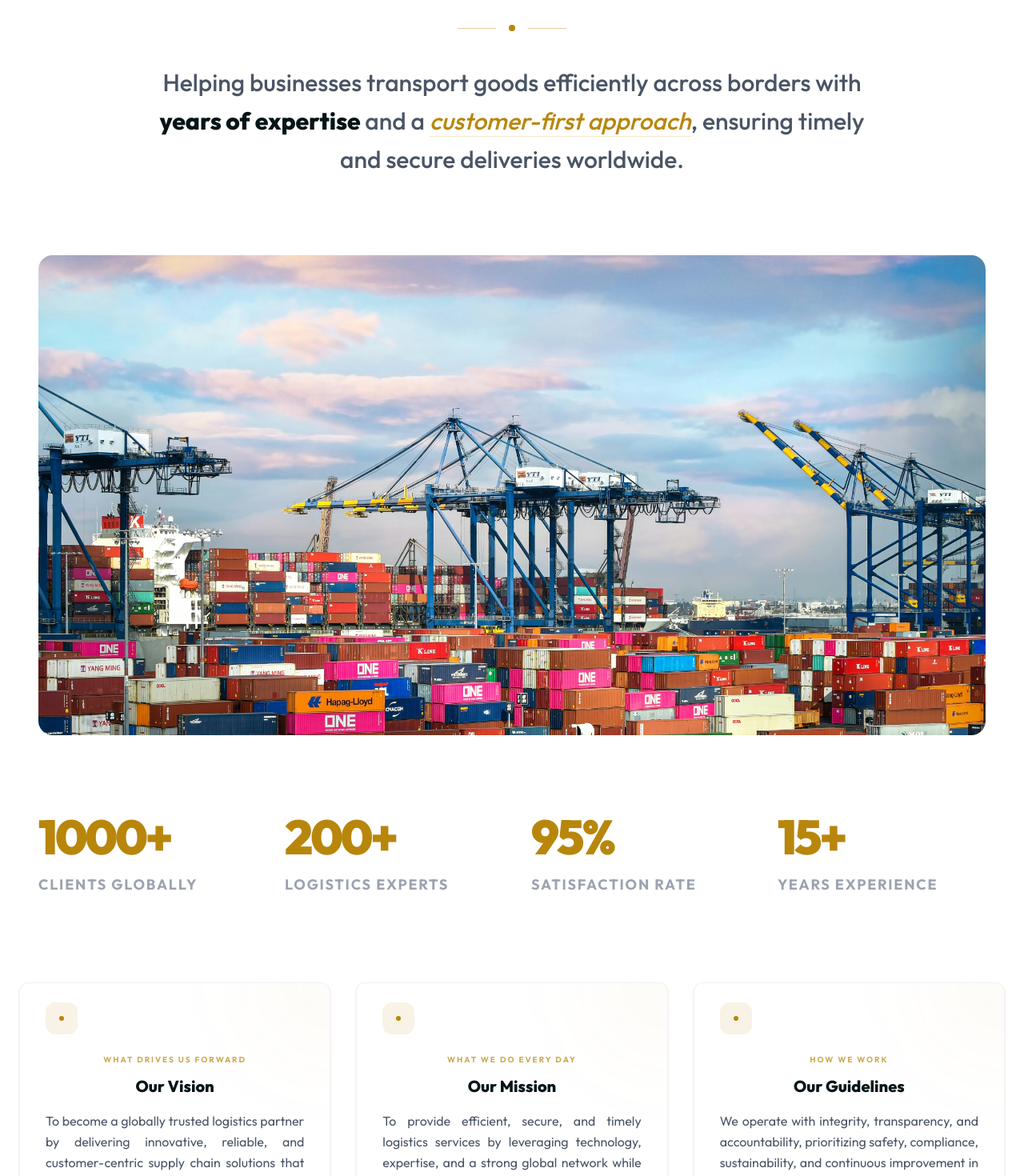
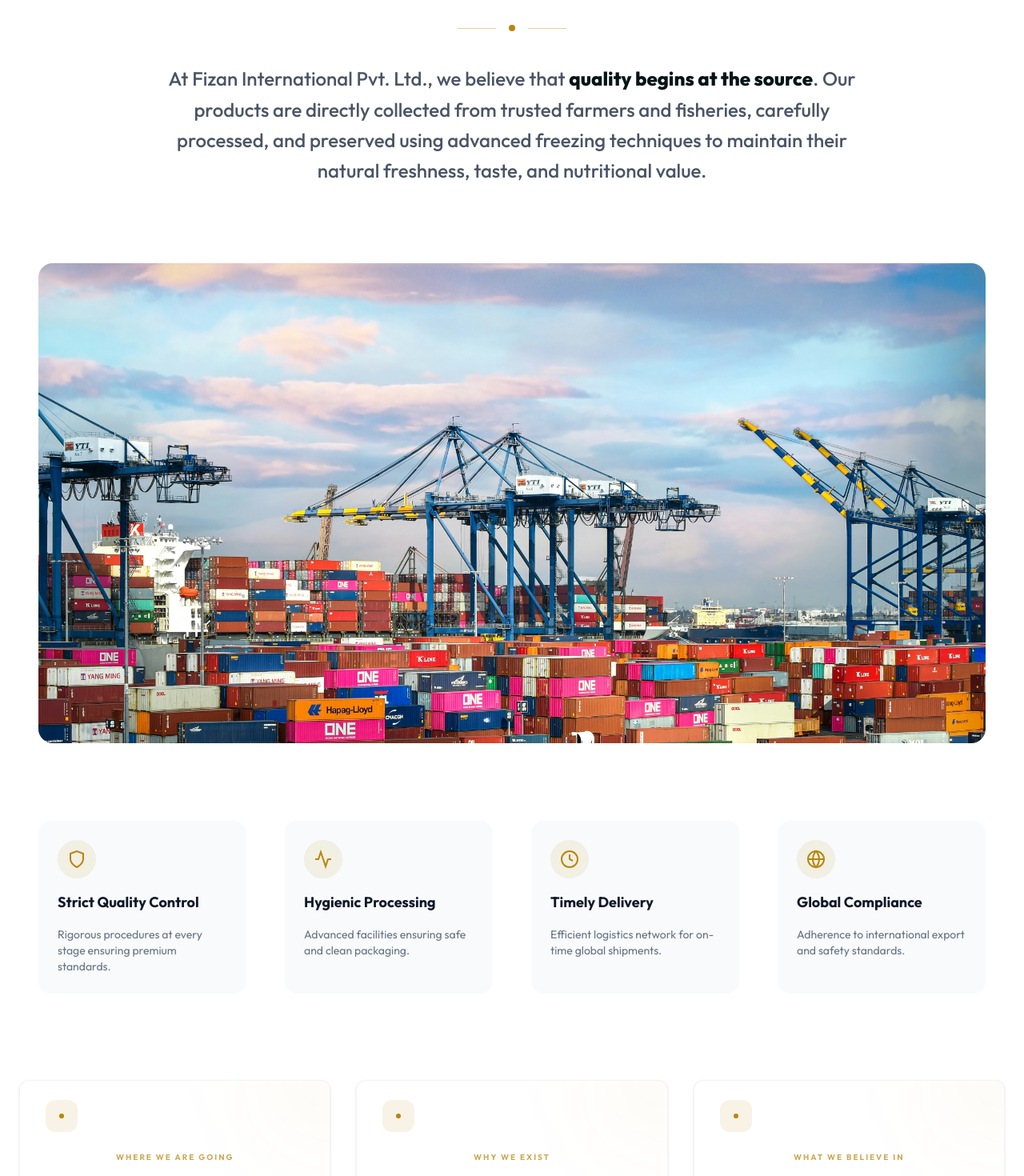
Before and after one commit to Shibilipadalath/logistic-web, a Next.js app: page /about in a window 1280 px wide. Shown: the part 700-2170 px from the top of the page at 80% size. Built offline with nearby package versions, Linux system fonts and the light colour scheme; a web font is replaced by a local one.

Commit message:
about page too changed content

```diff
--- a/src/components/AboutMain.tsx
+++ b/src/components/AboutMain.tsx
@@ -7,18 +7,16 @@ export default function AboutMain() {
       <div className="max-w-[1400px] mx-auto px-6 md:px-12">
         <div className="mb-24 text-center max-w-5xl mx-auto">
           <h2 className="text-3xl md:text-5xl font-extrabold text-brand-black leading-[1.2] tracking-tight mb-10">
-            Committed to creating <br />
-            reliable & <span className="font-serif italic text-brand-primary mr-3">seamless</span> logistics solutions.
+            Fizan International <br />
+            <span className="font-serif italic text-brand-primary mr-3">Pvt. Ltd.</span>
           </h2>
           <div className="flex items-center justify-center gap-4 mb-10 text-brand-primary/40">
             <span className="h-px w-12 bg-current"></span>
             <span className="w-2 h-2 rounded-full bg-brand-primary"></span>
             <span className="h-px w-12 bg-current"></span>
           </div>
-          <p className="text-gray-600 text-xl md:text-3xl leading-[1.6] font-medium font-sans max-w-4xl mx-auto">
-            Helping businesses transport goods efficiently across borders with
-            <span className="text-brand-black font-extrabold"> years of expertise </span>
-            and a <span className="font-serif italic text-brand-primary border-b border-brand-primary/20">customer-first approach</span>, ensuring timely and secure deliveries worldwide.
+          <p className="text-gray-600 text-xl md:text-2xl leading-[1.6] font-medium font-sans max-w-4xl mx-auto">
+            At Fizan International Pvt. Ltd., we believe that <span className="text-brand-black font-extrabold">quality begins at the source</span>. Our products are directly collected from trusted farmers and fisheries, carefully processed, and preserved using advanced freezing techniques to maintain their natural freshness, taste, and nutritional value.
           </p>
         </div>
 
@@ -26,39 +24,43 @@ export default function AboutMain() {
         <div className="relative w-full h-[400px] md:h-[600px] mb-20 rounded-[18px] overflow-hidden bg-brand-beige/20 group hover:shadow-[0_20px_50px_-12px_rgba(184,134,11,0.3)] transition-all duration-500">
           <div className="absolute inset-0 bg-brand-primary/20 opacity-0 group-hover:opacity-100 transition-opacity duration-500 z-10" />
           <Image
-            src="/logis.png.jpg" // Using the team/logistics image from the previous AboutPage
-            alt="About Fizan Logistics"
+            src="/logis.png.jpg"
+            alt="Fizan International Operations"
             fill
             className="object-cover transition-transform duration-700 hover:scale-105"
             priority
           />
         </div>
 
-        {/* Bottom Section: Stats */}
-        <div className="grid grid-cols-2 md:grid-cols-4 gap-8 md:gap-12 border-t border-transparent pt-4 ">
-          <div className="flex flex-col gap-2">
-            <h3 className="text-6xl font-black text-brand-primary tracking-tighter">1000+</h3>
-            <p className="text-brand-grey text-lg font-bold uppercase tracking-widest mt-2">
-              Clients globally
-            </p>
+        {/* Bottom Section: Features */}
+        <div className="grid grid-cols-1 md:grid-cols-2 lg:grid-cols-4 gap-8 md:gap-12 border-t border-transparent pt-4">
+          <div className="flex flex-col gap-4 p-6 bg-slate-50 rounded-2xl hover:bg-white hover:shadow-xl transition-all duration-300">
+            <div className="w-12 h-12 rounded-full bg-brand-primary/10 flex items-center justify-center text-brand-primary">
+              <svg width="24" height="24" viewBox="0 0 24 24" fill="none" stroke="currentColor" strokeWidth="2"><path d="M12 22s8-4 8-10V5l-8-3-8 3v7c0 6 8 10 8 10z" /></svg>
+            </div>
+            <h3 className="text-lg font-bold text-gray-900">Strict Quality Control</h3>
+            <p className="text-gray-500 text-sm">Rigorous procedures at every stage ensuring premium standards.</p>
           </div>
-          <div className="flex flex-col gap-2">
-            <h3 className="text-6xl font-black text-brand-primary tracking-tighter">200+</h3>
-            <p className="text-brand-grey text-lg font-bold uppercase tracking-widest mt-2">
-              Logistics experts
-            </p>
+          <div className="flex flex-col gap-4 p-6 bg-slate-50 rounded-2xl hover:bg-white hover:shadow-xl transition-all duration-300">
+            <div className="w-12 h-12 rounded-full bg-brand-primary/10 flex items-center justify-center text-brand-primary">
+              <svg width="24" height="24" viewBox="0 0 24 24" fill="none" stroke="currentColor" strokeWidth="2"><path d="M22 12h-4l-3 9L9 3l-3 9H2" /></svg>
+            </div>
+            <h3 className="text-lg font-bold text-gray-900">Hygienic Processing</h3>
+            <p className="text-gray-500 text-sm">Advanced facilities ensuring safe and clean packaging.</p>
           </div>
-          <div className="flex flex-col gap-2">
-            <h3 className="text-6xl font-black text-brand-primary tracking-tighter">95%</h3>
-            <p className="text-brand-grey text-lg font-bold uppercase tracking-widest mt-2">
-              Satisfaction rate
-            </p>
+          <div className="flex flex-col gap-4 p-6 bg-slate-50 rounded-2xl hover:bg-white hover:shadow-xl transition-all duration-300">
+            <div className="w-12 h-12 rounded-full bg-brand-primary/10 flex items-center justify-center text-brand-primary">
+              <svg width="24" height="24" viewBox="0 0 24 24" fill="none" stroke="currentColor" strokeWidth="2"><circle cx="12" cy="12" r="10" /><polyline points="12 6 12 12 16 14" /></svg>
+            </div>
+            <h3 className="text-lg font-bold text-gray-900">Timely Delivery</h3>
+            <p className="text-gray-500 text-sm">Efficient logistics network for on-time global shipments.</p>
           </div>
-          <div className="flex flex-col gap-2">
-            <h3 className="text-6xl font-black text-brand-primary tracking-tighter">15+</h3>
-            <p className="text-brand-grey text-lg font-bold uppercase tracking-widest mt-2">
-              Years experience
-            </p>
+          <div className="flex flex-col gap-4 p-6 bg-slate-50 rounded-2xl hover:bg-white hover:shadow-xl transition-all duration-300">
+            <div className="w-12 h-12 rounded-full bg-brand-primary/10 flex items-center justify-center text-brand-primary">
+              <svg width="24" height="24" viewBox="0 0 24 24" fill="none" stroke="currentColor" strokeWidth="2"><circle cx="12" cy="12" r="10" /><path d="M2 12h20" /><path d="M12 2a15.3 15.3 0 0 1 4 10 15.3 15.3 0 0 1-4 10 15.3 15.3 0 0 1-4-10 15.3 15.3 0 0 1 4-10z" /></svg>
+            </div>
+            <h3 className="text-lg font-bold text-gray-900">Global Compliance</h3>
+            <p className="text-gray-500 text-sm">Adherence to international export and safety standards.</p>
           </div>
         </div>
       </div>
--- a/src/components/Team.tsx
+++ b/src/components/Team.tsx
@@ -4,26 +4,26 @@ import { User, ArrowUpRight, TrendingUp, ShieldCheck } from "lucide-react";
 const professionals = [
   {
     name: "Our Vision",
-    role: "What Drives Us Forward",
+    role: "Where We Are Going",
     image: "/vision.jpg", // optional: icon or abstract image
     description:
-      "To become a globally trusted logistics partner by delivering innovative, reliable, and customer-centric supply chain solutions that connect businesses worldwide.",
+      "To be the leading global provider of premium fresh produce, setting standards for quality, sustainability, and ethical business practices in the international market.",
     variant: "dark",
   },
   {
     name: "Our Mission",
-    role: "What We Do Every Day",
+    role: "Why We Exist",
     image: "/mission.jpg",
     description:
-      "To provide efficient, secure, and timely logistics services by leveraging technology, expertise, and a strong global network while exceeding customer expectations.",
+      "To build long-term partnerships by delivering consistent quality and dependable service to our global clients.",
     variant: "light",
   },
   {
-    name: "Our Guidelines",
-    role: "How We Work",
+    name: "Our Values",
+    role: "What We Believe In",
     image: "/guidelines.jpg",
     description:
-      "We operate with integrity, transparency, and accountability, prioritizing safety, compliance, sustainability, and continuous improvement in every shipment we handle.",
+      "Quality, Integrity, and Reliability. We connect nature’s best directly from farmers and fisheries to global buyers with unwavering commitment to excellence.",
     variant: "light",
   },
 ];
--- a/src/components/Vision.tsx
+++ b/src/components/Vision.tsx
@@ -18,7 +18,7 @@ export default function Vision() {
                 {/* Right Side: Text */}
                 <div>
                     <h2 className="text-3xl md:text-4xl lg:text-5xl font-black text-gray-900 mb-8 leading-[1.1] tracking-tight">
-                        Revolutionizing <span className="text-brand-primary">supply chains</span> with accuracy and flawless solutions.
+                        Connecting <span className="text-brand-primary">nature’s best</span> to the global market with freshness and trust.
                     </h2>
                 </div>
             </div>
```
